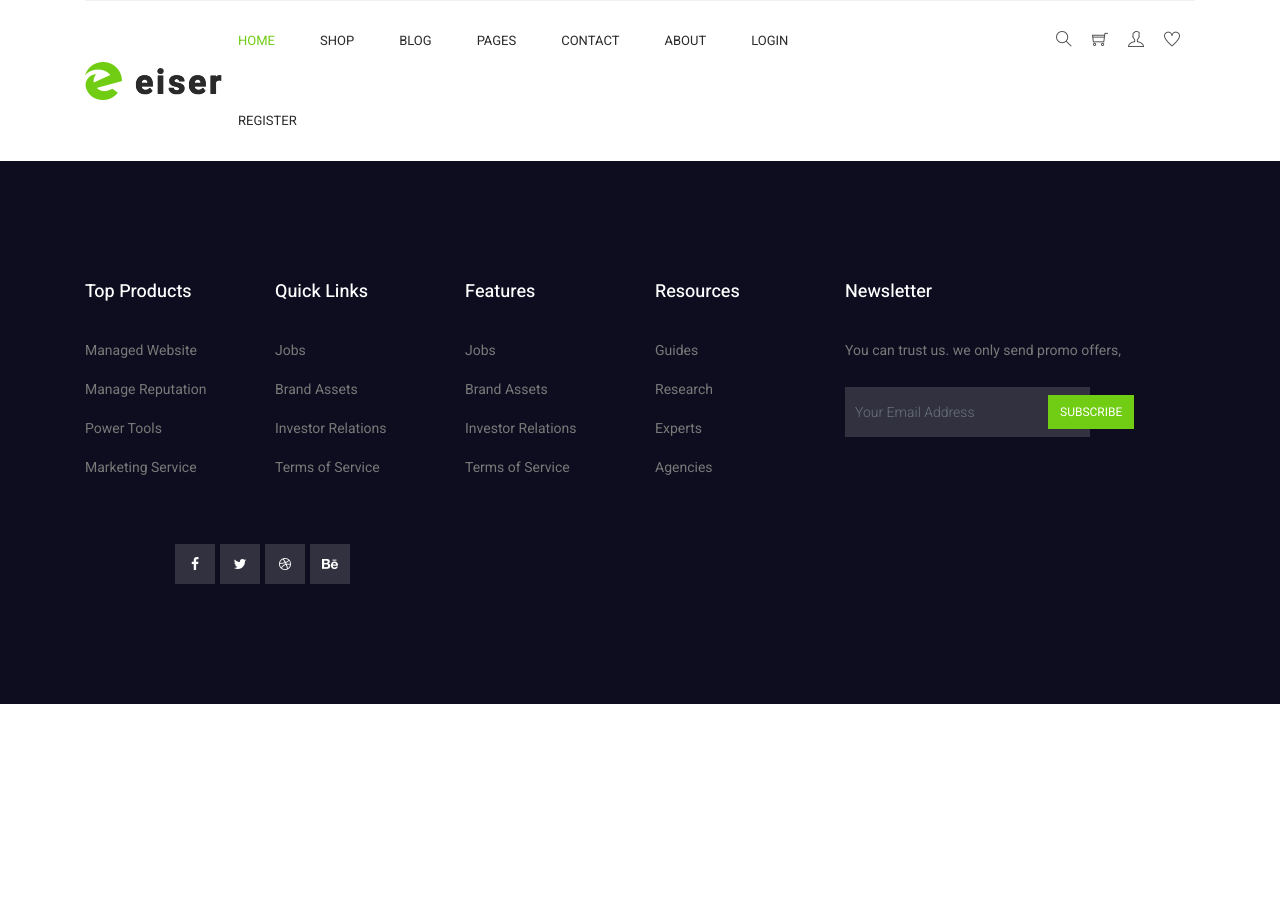
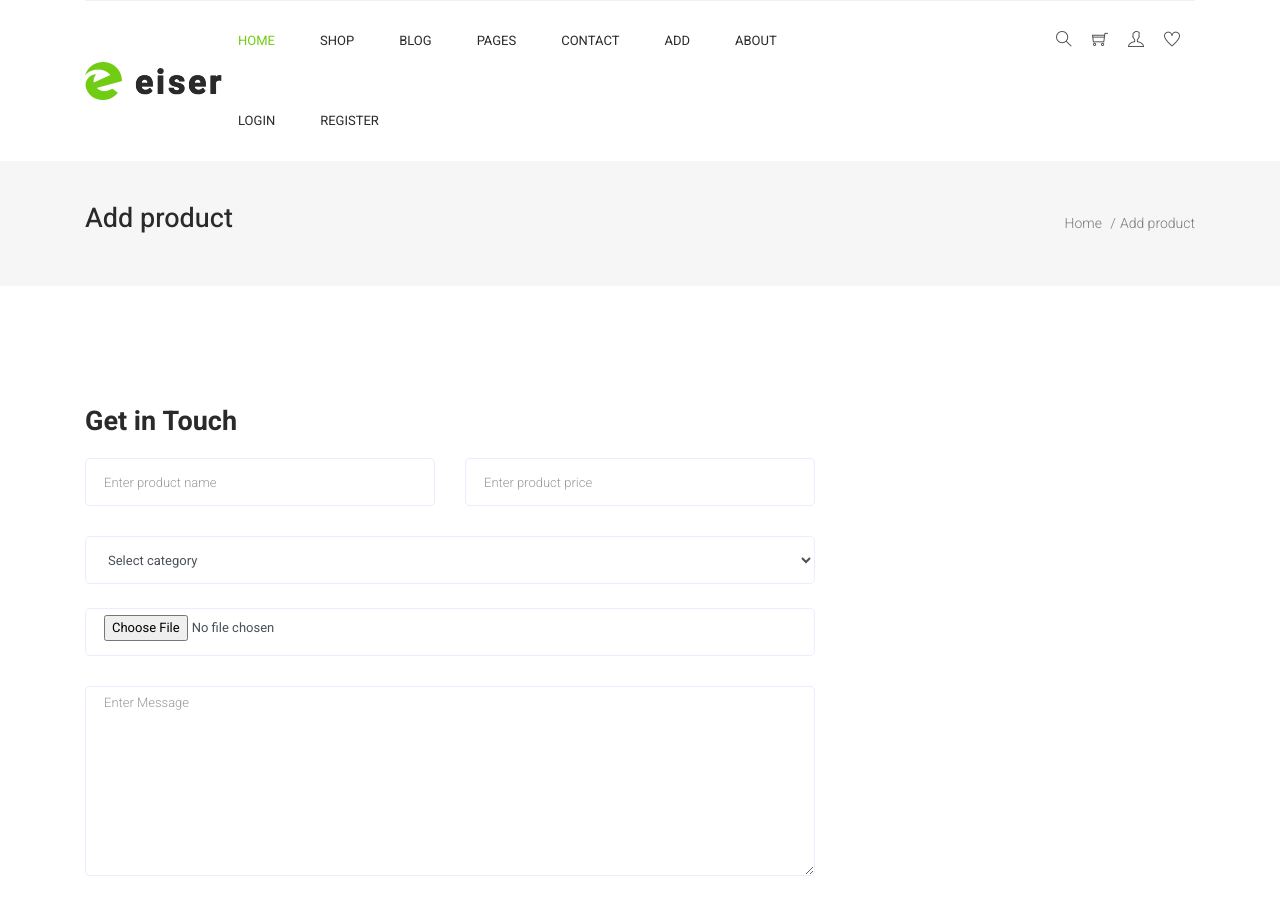
Before and after one commit to khaledbaniamer/review-website, a React (Create React App) app in the folder front-end/: page /add in a window 1280 px wide. Shown: the top 920 px of the page. Before the commit the page ends 800 px from the top, so only its background shows below. Built offline with nearby package versions, Linux system fonts and the light colour scheme.

Commit message:
seconed upload add product form

```diff
--- a/front-end/src/App.js
+++ b/front-end/src/App.js
@@ -7,6 +7,7 @@ import Contact from "./components/Contact";
 import About from "./components/About";
 import Login from "./components/Login";
 import Register from "./components/Register";
+import Bussines_addForm from "./components/Bussines_addForm";
 
 function App() {
   return (
@@ -17,6 +18,9 @@ function App() {
     <Routes >
     {/* this is Home */}
     <Route path="/" element={<Index  />} />
+
+    {/* this is Bussines form for add */}
+    <Route path="add" element={<Bussines_addForm />}/>
 
       <Route  />
       <Route path="/singleproduct" element={<SingleProduct />} />
--- /dev/null
+++ b/front-end/src/components/Bussines_addForm.js
@@ -0,0 +1,160 @@
+import React from "react";
+
+function Bussines_addForm() {
+  return (
+    <>
+      <section class="banner_area">
+        <div class="banner_inner d-flex align-items-center">
+          <div class="container">
+            <div class="banner_content d-md-flex justify-content-between align-items-center">
+              <div class="mb-3 mb-md-0">
+                <h2>Add product</h2>
+                {/* <p>Very us move be blessed multiply night</p> */}
+              </div>
+              <div class="page_link">
+                <a href="/">Home</a>
+                <a href="contact.html">Add product</a>
+              </div>
+            </div>
+          </div>
+        </div>
+      </section>
+
+      <section class="section_gap">
+        <div class="container">
+          <div class="d-none d-sm-block mb-5 pb-4">
+            <div class="row">
+              <div class="col-12">
+                <h2 class="contact-title">Get in Touch</h2>
+              </div>
+              <div class="col-lg-8 mb-4 mb-lg-0">
+                <form
+                  class="form-contact contact_form"
+                  action="contact_process.php"
+                  method="post"
+                  id="contactForm"
+                  novalidate="novalidate"
+                >
+                  <div class="row">
+                    {/* <div class="col-12">
+                        <div class="form-group">
+                            <textarea class="form-control w-100" name="message" id="message" cols="30" rows="9" placeholder="Enter Message"></textarea>
+                        </div>
+                    </div> */}
+                    <div class="col-sm-6">
+                      <div class="form-group">
+                        <input
+                          class="form-control"
+                          name="name"
+                          id="name"
+                          type="text"
+                          placeholder="Enter product name"
+                        />
+                      </div>
+                    </div>
+                    <div class="col-sm-6">
+                      <div class="form-group">
+                        <input
+                          class="form-control"
+                          name="product_price"
+                          type="number"
+                          placeholder="Enter product price"
+                        />
+                      </div>
+                    </div>
+                    <div class="col-12">
+                      <select
+                        class="form-control"
+                        aria-label="Default select example"
+                      >
+                        <option selected>Select category</option>
+                        <option value="1">One</option>
+                        <option value="2">Two</option>
+                        <option value="3">Three</option>
+                      </select>
+
+                    </div>
+
+                    <div class="col-12"><br/>
+                      <div class="form-group">
+                        <input
+                          class="form-control"
+                          name="subject"
+                          id="subject"
+                          type="file"
+                          placeholder="Enter Subject"
+                        />
+                      </div>
+                    </div>
+                    <div class="col-12">
+                      <div class="form-group">
+                        <textarea
+                          class="form-control w-100"
+                          name="message"
+                          id="message"
+                          cols="30"
+                          rows="9"
+                          placeholder="Enter Message"
+                        ></textarea>
+                      </div>
+                    </div>
+                  </div>
+                  <div class="form-group mt-lg-3">
+                    <button type="submit" class="main_btn">
+                      Add product
+                    </button>
+                  </div>
+                </form>
+              </div>
+
+              {/* <div class="col-lg-4">
+                <div class="media contact-info">
+                  <span class="contact-info__icon">
+                    <i class="ti-home"></i>
+                  </span>
+                  <div class="media-body">
+                    <h3>Jordan, Irbid.</h3>
+                    <p>0096277809091</p>
+                  </div>
+                </div>
+                <div class="media contact-info">
+                  <span class="contact-info__icon">
+                    <i class="ti-tablet"></i>
+                  </span>
+                  <div class="media-body">
+                    <h3>
+                      <a href="tel:454545654">00 (440) 9865 562</a>
+                    </h3>
+                    <p>Mon to Fri 9am to 6pm</p>
+                  </div>
+                </div>
+                <div class="media contact-info">
+                  <span class="contact-info__icon">
+                    <i class="ti-email"></i>
+                  </span>
+                  <div class="media-body">
+                    <h3>
+                      <a href="mailto:support@colorlib.com">
+                        support@colorlib.com
+                      </a>
+                    </h3>
+                    <p>Send us your query anytime!</p>
+                  </div>
+                </div>
+                <a
+                  href="mailto:someone@example.com"
+                  type="submit"
+                  class="main_btn"
+                >
+                  Direct Email
+                </a> */}
+              {/* </div> */}
+            </div>
+          </div>
+        </div>
+      </section>
+    </>
+  );
+}
+
+export default Bussines_addForm;
--- a/front-end/src/layout/nav.js
+++ b/front-end/src/layout/nav.js
@@ -106,6 +106,9 @@ const Navbar = ()=>{
                     <NavLink className="nav-link" to="contact">Contact</NavLink>
                   </li>
                   <li className="nav-item">
+                    <NavLink className="nav-link" to="add">ADD</NavLink>
+                  </li>
+                  <li className="nav-item">
                     <NavLink className="nav-link" to="about">About</NavLink>
                   </li>
                   <li className="nav-item">
```
